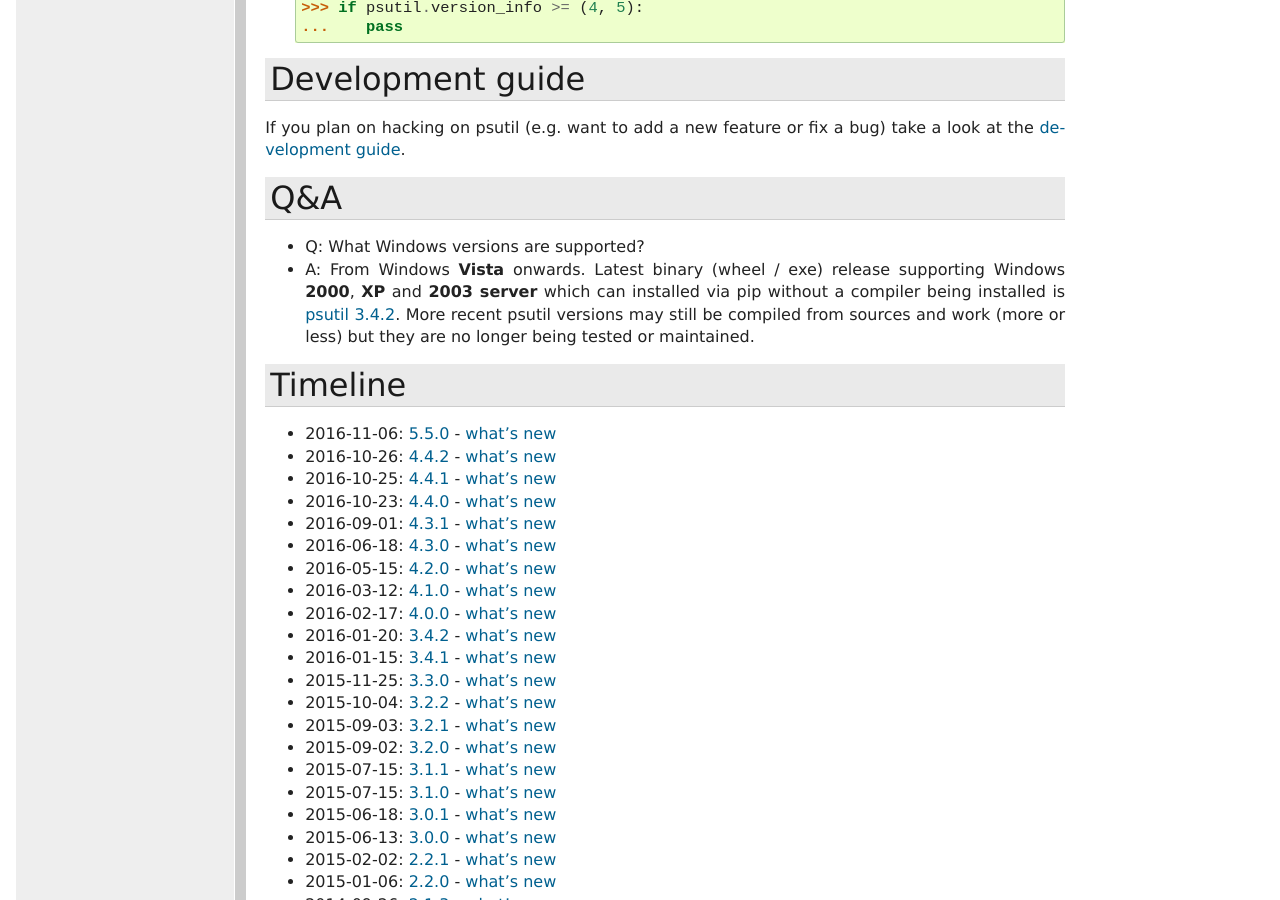
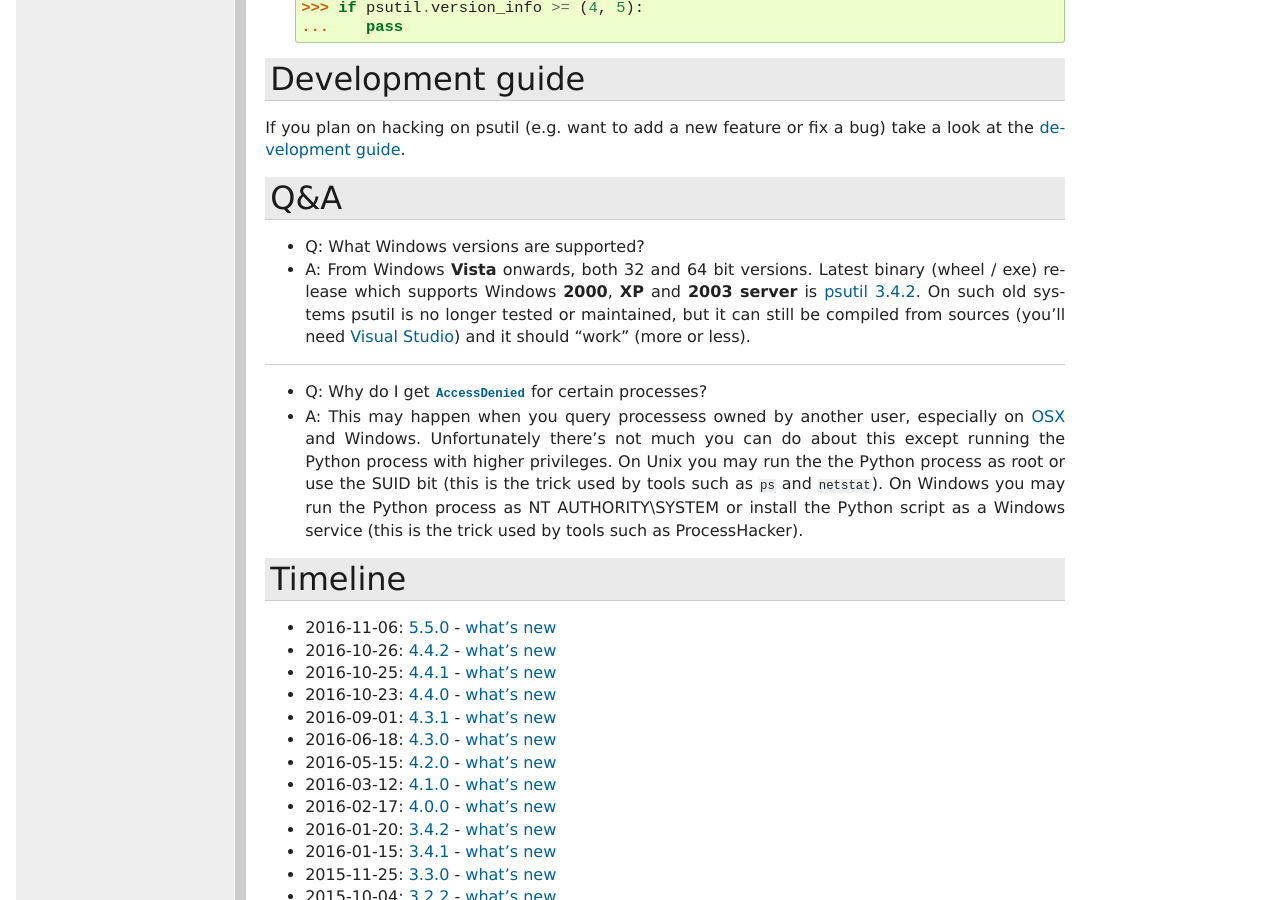
Before and after one commit to giampaolo/psutil, a Sphinx documentation site: the page built from docs/index.rst, in a window 1280 px wide and 900 px high, scrolled down 30446 px. Built offline with Sphinx 7.4.7, drawn with Linux system fonts in a browser that asks for light colours; formulas are drawn with MathJax 3; some of the changed text lies outside the part shown.

Commit message:
update doc

```diff
--- a/docs/index.rst
+++ b/docs/index.rst
@@ -1291,8 +1291,8 @@
     some platform (Linux, OSX, Windows), also provides additional metrics
     (USS, PSS and swap).
     The additional metrics provide a better representation of "effective"
-    process memory consumption (in case of USS) as explained in detail
-    `here <http://grodola.blogspot.com/2016/02/psutil-4-real-process-memory-and-environ.html>`__.
+    process memory consumption (in case of USS) as explained in detail in this
+    `blog post <http://grodola.blogspot.com/2016/02/psutil-4-real-process-memory-and-environ.html>`__.
     It does so by passing through the whole process address.
     As such it usually requires higher user privileges than
     :meth:`memory_info` and is considerably slower.
@@ -1938,12 +1938,27 @@
 ===
 
 * Q: What Windows versions are supported?
-* A: From Windows **Vista** onwards. Latest binary (wheel / exe) release
-  supporting Windows **2000**, **XP** and **2003 server** which can installed
-  via pip without a compiler being installed is
+* A: From Windows **Vista** onwards, both 32 and 64 bit versions.
+  Latest binary (wheel / exe) release which supports Windows **2000**, **XP**
+  and **2003 server** is
   `psutil 3.4.2 <https://pypi.python.org/pypi?name=psutil&version=3.4.2&:action=files>`__.
-  More recent psutil versions may still be compiled from sources and work
-  (more or less) but they are no longer being tested or maintained.
+  On such old systems psutil is no longer tested or maintained, but it can
+  still be compiled from sources (you'll need `Visual Studio <(https://github.com/giampaolo/psutil/blob/master/INSTALL.rst#windows>`__)
+  and it should "work" (more or less).
+
+----
+
+* Q: Why do I get :class:`AccessDenied` for certain processes?
+* A: This may happen when you query processess owned by another user,
+  especially on `OSX <https://github.com/giampaolo/psutil/issues/883>`__ and
+  Windows.
+  Unfortunately there's not much you can do about this except running the
+  Python process with higher privileges.
+  On Unix you may run the the Python process as root or use the SUID bit
+  (this is the trick used by tools such as ``ps`` and ``netstat``).
+  On Windows you may run the Python process as NT AUTHORITY\\SYSTEM or install
+  the Python script as a Windows service (this is the trick used by tools
+  such as ProcessHacker).
 
 
 Timeline
```
